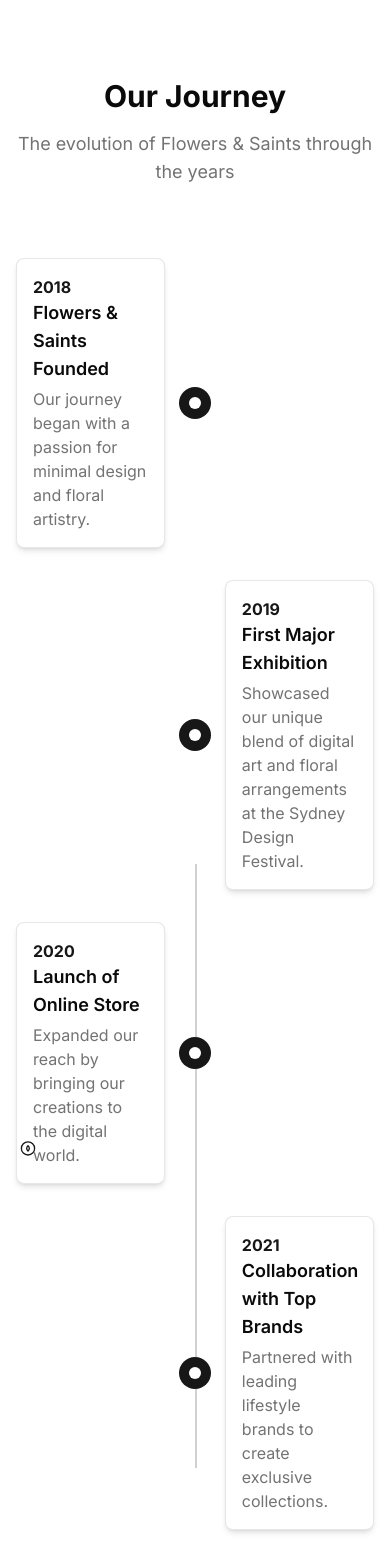
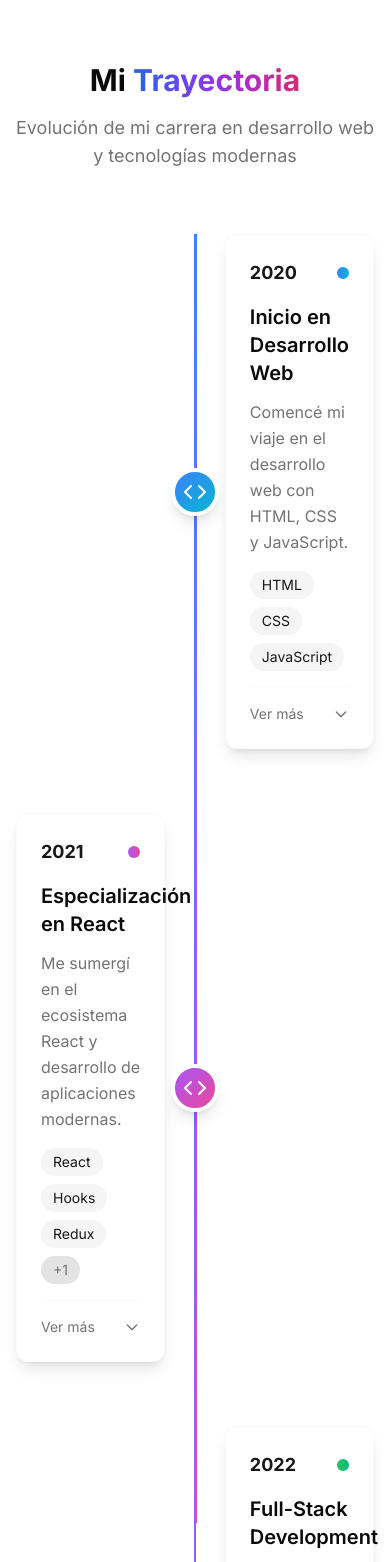
Before and after one commit to Mantaraya27/Portafolio, a Next.js app: page / in a window 390 px wide. Shown: the part 6040-7602 px from the top of the page. Built offline with nearby package versions, Linux system fonts and the light colour scheme.

Commit message:
feat: Mejorar diseño del timeline con layout vertical limpio y animaciones suaves

```diff
--- a/src/app/components/Timeline.tsx
+++ b/src/app/components/Timeline.tsx
@@ -1,73 +1,71 @@
 "use client"
 
 import { useState, useRef } from "react"
-import { motion, useScroll, useTransform, useSpring, useInView, MotionValue } from "framer-motion"
+import { motion, useScroll, useTransform, useSpring, useInView, AnimatePresence } from "framer-motion"
+import { Code, Zap, Globe, Database, Rocket, Award } from "lucide-react"
 
 const timelineEvents = [
   {
-    year: 2018,
-    title: "Flowers & Saints Founded",
-    description: "Our journey began with a passion for minimal design and floral artistry.",
+    year: 2020,
+    title: "Inicio en Desarrollo Web",
+    description: "Comencé mi viaje en el desarrollo web con HTML, CSS y JavaScript.",
     details:
-      "Founded by Jane Doe and John Smith, Flowers & Saints started as a small studio in Sydney's Surry Hills, combining their love for minimalist design and botanical beauty.",
-  },
-  {
-    year: 2019,
-    title: "First Major Exhibition",
-    description: "Showcased our unique blend of digital art and floral arrangements at the Sydney Design Festival.",
-    details:
-      "Our exhibition 'Digital Bloom' attracted over 10,000 visitors and received critical acclaim for its innovative approach to merging technology with natural elements.",
-  },
-  {
-    year: 2020,
-    title: "Launch of Online Store",
-    description: "Expanded our reach by bringing our creations to the digital world.",
-    details:
-      "In response to global changes, we pivoted to e-commerce, offering our unique designs and virtual floral workshops to a worldwide audience.",
+      "Mis primeros pasos en la programación web. Aprendí los fundamentos de HTML, CSS y JavaScript, creando sitios web estáticos y comprendiendo la estructura básica de la web.",
+    icon: Code,
+    technologies: ["HTML", "CSS", "JavaScript"],
+    color: "from-blue-500 to-cyan-500",
   },
   {
     year: 2021,
-    title: "Collaboration with Top Brands",
-    description: "Partnered with leading lifestyle brands to create exclusive collections.",
+    title: "Especialización en React",
+    description: "Me sumergí en el ecosistema React y desarrollo de aplicaciones modernas.",
     details:
-      "Our collaborations included limited edition prints with Australian fashion label Zimmermann and a bespoke fragrance line with Aesop.",
+      "Desarrollé aplicaciones web dinámicas con React, aprendiendo sobre componentes, hooks, estado y gestión de datos. Creé proyectos personales y colaboré en proyectos open source.",
+    icon: Code,
+    technologies: ["React", "Hooks", "Redux", "Material-UI"],
+    color: "from-purple-500 to-pink-500",
   },
   {
     year: 2022,
-    title: "International Recognition",
-    description: "Received the prestigious International Floral Design Award.",
+    title: "Full-Stack Development",
+    description: "Expandí mis habilidades hacia el desarrollo completo de aplicaciones.",
     details:
-      "Our 'Ethereal Echoes' installation, which combined holographic projections with live flowers, won the gold medal at the Chelsea Flower Show.",
+      "Aprendí Node.js, Express y MongoDB para crear aplicaciones full-stack. Desarrollé APIs RESTful, bases de datos y aplicaciones web completas con autenticación y autorización.",
+    icon: Database,
+    technologies: ["Node.js", "Express", "MongoDB", "JWT"],
+    color: "from-green-500 to-emerald-500",
   },
   {
     year: 2023,
-    title: "Expansion to Physical Stores",
-    description: "Opened our first flagship store in the heart of Sydney.",
+    title: "Next.js y TypeScript",
+    description: "Adopté Next.js y TypeScript para crear aplicaciones web de alto rendimiento.",
     details:
-      "Our Bondi Beach location features an immersive retail experience, blending digital installations with a curated selection of floral arrangements and lifestyle products.",
+      "Me especialicé en Next.js para SSR, SSG y optimización de rendimiento. Implementé TypeScript para código más seguro y mantenible. Desarrollé aplicaciones escalables y optimizadas para SEO.",
+    icon: Rocket,
+    technologies: ["Next.js", "TypeScript", "SSR", "SSG"],
+    color: "from-orange-500 to-red-500",
+  },
+  {
+    year: 2024,
+    title: "Optimización y Performance",
+    description: "Me enfoqué en optimización de Core Web Vitals y mejores prácticas.",
+    details:
+      "Especialización en optimización de rendimiento web, Core Web Vitals, LCP, FCP y métricas de rendimiento. Implementé mejores prácticas de SEO, accesibilidad y experiencia de usuario.",
+    icon: Zap,
+    technologies: ["Core Web Vitals", "SEO", "Accessibility", "UX"],
+    color: "from-yellow-500 to-orange-500",
+  },
+  {
+    year: 2025,
+    title: "Desarrollo Avanzado",
+    description: "Continuo evolucionando con las últimas tecnologías y metodologías.",
+    details:
+      "Explorando nuevas tecnologías como AI/ML, desarrollo de APIs avanzadas, microservicios y arquitecturas escalables. Manteniendo un enfoque en código limpio, testing y mejores prácticas.",
+    icon: Award,
+    technologies: ["AI/ML", "Microservices", "Testing", "Clean Code"],
+    color: "from-indigo-500 to-purple-500",
   },
 ]
-
-const FlowerIcon = ({ progress }: { progress: MotionValue<number> }) => (
-  <motion.svg
-    viewBox="0 0 24 24"
-    fill="none"
-    xmlns="http://www.w3.org/2000/svg"
-    className="w-6 h-6"
-    style={{ scale: progress }}
-  >
-    <path
-      d="M12 22C17.5228 22 22 17.5228 22 12C22 6.47715 17.5228 2 12 2C6.47715 2 2 6.47715 2 12C2 17.5228 6.47715 22 12 22Z"
-      stroke="currentColor"
-      strokeWidth="2"
-    />
-    <path
-      d="M12 8C12 8 14 10 14 12C14 14 12 16 12 16C12 16 10 14 10 12C10 10 12 8 12 8Z"
-      stroke="currentColor"
-      strokeWidth="2"
-    />
-  </motion.svg>
-)
 
 export default function Timeline() {
   const [expandedEvent, setExpandedEvent] = useState<number | null>(null)
@@ -84,32 +82,34 @@
   })
 
   return (
-    <section ref={containerRef} className="py-20 bg-background overflow-hidden">
-      <div className="max-w-7xl mx-auto px-4 sm:px-6 lg:px-8">
+    <section ref={containerRef} className="py-16 sm:py-20 bg-background">
+      <div className="max-w-6xl mx-auto px-4 sm:px-6 lg:px-8">
         <motion.div
-          className="text-center mb-12"
+          className="text-center mb-16"
           initial={{ opacity: 0, y: 20 }}
           animate={{ opacity: 1, y: 0 }}
           transition={{ duration: 0.8 }}
         >
-          <h2 className="text-3xl font-bold text-foreground sm:text-4xl">Our Journey</h2>
-          <p className="mt-4 text-lg text-muted-foreground">The evolution of Flowers & Saints through the years</p>
+          <h2 className="text-3xl sm:text-4xl md:text-5xl font-bold text-foreground mb-4">
+            Mi{" "}
+            <span className="text-gradient bg-gradient-to-r from-blue-600 via-purple-600 to-pink-600 bg-clip-text text-transparent">
+              Trayectoria
+            </span>
+          </h2>
+          <p className="text-lg sm:text-xl text-muted-foreground max-w-3xl mx-auto">
+            Evolución de mi carrera en desarrollo web y tecnologías modernas
+          </p>
         </motion.div>
 
         <div className="relative">
-          {/* Vertical line */}
+          {/* Línea vertical central */}
+          <div className="absolute left-1/2 transform -translate-x-1/2 w-0.5 h-full bg-gradient-to-b from-blue-500 via-purple-500 to-pink-500" />
+
+          {/* Línea de progreso */}
           <motion.div
-            className="absolute left-1/2 transform -translate-x-1/2 w-0.5 h-full bg-primary/20"
-            style={{ scaleY: scaleX }}
+            className="absolute left-1/2 transform -translate-x-1/2 w-0.5 h-full bg-gradient-to-b from-blue-500 via-purple-500 to-pink-500"
+            style={{ scaleY: scaleX, transformOrigin: "top" }}
           />
-
-          {/* Flower icon */}
-          <motion.div
-            className="sticky top-1/2 left-1/2 transform -translate-x-1/2 -translate-y-1/2 z-10 text-primary"
-            style={{ y: useTransform(scrollYProgress, [0, 1], [0, 100]) }}
-          >
-            <FlowerIcon progress={useTransform(scrollYProgress, [0, 1], [0.5, 1])} />
-          </motion.div>
 
           {timelineEvents.map((event, index) => (
             <TimelineEvent
@@ -138,42 +138,120 @@
   onToggle: () => void
 }) {
   const ref = useRef(null)
-  const isInView = useInView(ref, { once: true, amount: 0.5 })
+  const isInView = useInView(ref, { once: true, amount: 0.3 })
 
   return (
     <motion.div
       ref={ref}
-      className={`mb-8 flex justify-between items-center w-full ${index % 2 === 0 ? "flex-row-reverse" : ""}`}
+      className={`relative mb-16 last:mb-0 ${
+        index % 2 === 0 ? "flex-row-reverse" : ""
+      }`}
       initial={{ opacity: 0, y: 50 }}
       animate={isInView ? { opacity: 1, y: 0 } : { opacity: 0, y: 50 }}
-      transition={{ duration: 0.8, delay: index * 0.1 }}
+      transition={{ duration: 0.6, delay: index * 0.1 }}
     >
-      <div className="w-5/12" />
-      <div className="z-20">
-        <div className="flex items-center justify-center w-8 h-8 bg-primary rounded-full">
-          <div className="w-3 h-3 bg-background rounded-full" />
-        </div>
-      </div>
+      {/* Contenido del evento */}
+      <div className={`flex items-center ${index % 2 === 0 ? "flex-row-reverse" : ""}`}>
+        {/* Tarjeta del evento */}
         <motion.div
-        className="w-5/12 cursor-pointer"
-        whileHover={{ scale: 1.05 }}
-        whileTap={{ scale: 0.95 }}
+          className={`w-5/12 ${index % 2 === 0 ? "ml-auto" : "mr-auto"}`}
+          whileHover={{ scale: 1.02 }}
+          whileTap={{ scale: 0.98 }}
+        >
+          <div
+            className="p-6 bg-background rounded-xl shadow-lg border border-border/20 hover:border-primary/30 transition-all duration-300 hover:shadow-xl cursor-pointer"
             onClick={onToggle}
           >
-        <div className="p-4 bg-background rounded-lg shadow-md border border-primary/10">
-          <span className="font-bold text-primary">{event.year}</span>
-          <h3 className="text-lg font-semibold mb-1">{event.title}</h3>
-          <p className="text-muted-foreground">{event.description}</p>
+            <div className="flex items-center justify-between mb-4">
+              <span className="font-bold text-primary text-lg">{event.year}</span>
+              <div className={`w-3 h-3 rounded-full bg-gradient-to-r ${event.color}`} />
+            </div>
+
+            <h3 className="text-xl font-semibold mb-3 text-foreground">
+              {event.title}
+            </h3>
+
+            <p className="text-muted-foreground mb-4 leading-relaxed">
+              {event.description}
+            </p>
+
+            {/* Tecnologías */}
+            <div className="flex flex-wrap gap-2 mb-4">
+              {event.technologies.slice(0, 3).map((tech, techIndex) => (
+                <span
+                  key={techIndex}
+                  className="px-3 py-1 bg-secondary text-secondary-foreground text-sm rounded-full"
+                >
+                  {tech}
+                </span>
+              ))}
+              {event.technologies.length > 3 && (
+                <span className="px-3 py-1 bg-muted-foreground/20 text-muted-foreground text-sm rounded-full">
+                  +{event.technologies.length - 3}
+                </span>
+              )}
+            </div>
+
+            {/* Detalles expandibles */}
+            <AnimatePresence>
+              {isExpanded && (
                 <motion.div
                   initial={{ height: 0, opacity: 0 }}
-            animate={{ height: isExpanded ? "auto" : 0, opacity: isExpanded ? 1 : 0 }}
+                  animate={{ height: "auto", opacity: 1 }}
+                  exit={{ height: 0, opacity: 0 }}
                   transition={{ duration: 0.3 }}
                   className="overflow-hidden"
                 >
-            <p className="mt-2 text-sm text-muted-foreground">{event.details}</p>
+                  <div className="pt-4 border-t border-border/20">
+                    <p className="text-muted-foreground leading-relaxed mb-4">
+                      {event.details}
+                    </p>
+
+                    {/* Tecnologías completas */}
+                    <div className="flex flex-wrap gap-2">
+                      {event.technologies.map((tech, techIndex) => (
+                        <span
+                          key={techIndex}
+                          className="px-3 py-1 bg-primary/10 text-primary text-sm rounded-full"
+                        >
+                          {tech}
+                        </span>
+                      ))}
+                    </div>
+                  </div>
+                </motion.div>
+              )}
+            </AnimatePresence>
+
+            {/* Indicador de expandir */}
+            <div className="flex items-center justify-between mt-4 pt-4 border-t border-border/20">
+              <span className="text-sm text-muted-foreground">
+                {isExpanded ? "Cerrar" : "Ver más"}
+              </span>
+              <motion.div
+                animate={{ rotate: isExpanded ? 180 : 0 }}
+                transition={{ duration: 0.2 }}
+                className="w-4 h-4"
+              >
+                <svg className="w-4 h-4 text-muted-foreground" fill="none" stroke="currentColor" viewBox="0 0 24 24">
+                  <path strokeLinecap="round" strokeLinejoin="round" strokeWidth={2} d="M19 9l-7 7-7-7" />
+                </svg>
               </motion.div>
             </div>
+          </div>
         </motion.div>
+
+        {/* Punto del timeline */}
+        <div className="absolute left-1/2 transform -translate-x-1/2 z-10">
+          <motion.div
+            className={`flex items-center justify-center w-12 h-12 bg-gradient-to-br ${event.color} rounded-full shadow-lg border-4 border-background`}
+            whileHover={{ scale: 1.1 }}
+            whileTap={{ scale: 0.9 }}
+          >
+            <event.icon className="w-6 h-6 text-white" />
+          </motion.div>
+        </div>
+      </div>
     </motion.div>
   )
 }
```
Lines whose indentation alone changed are shown as unchanged.
